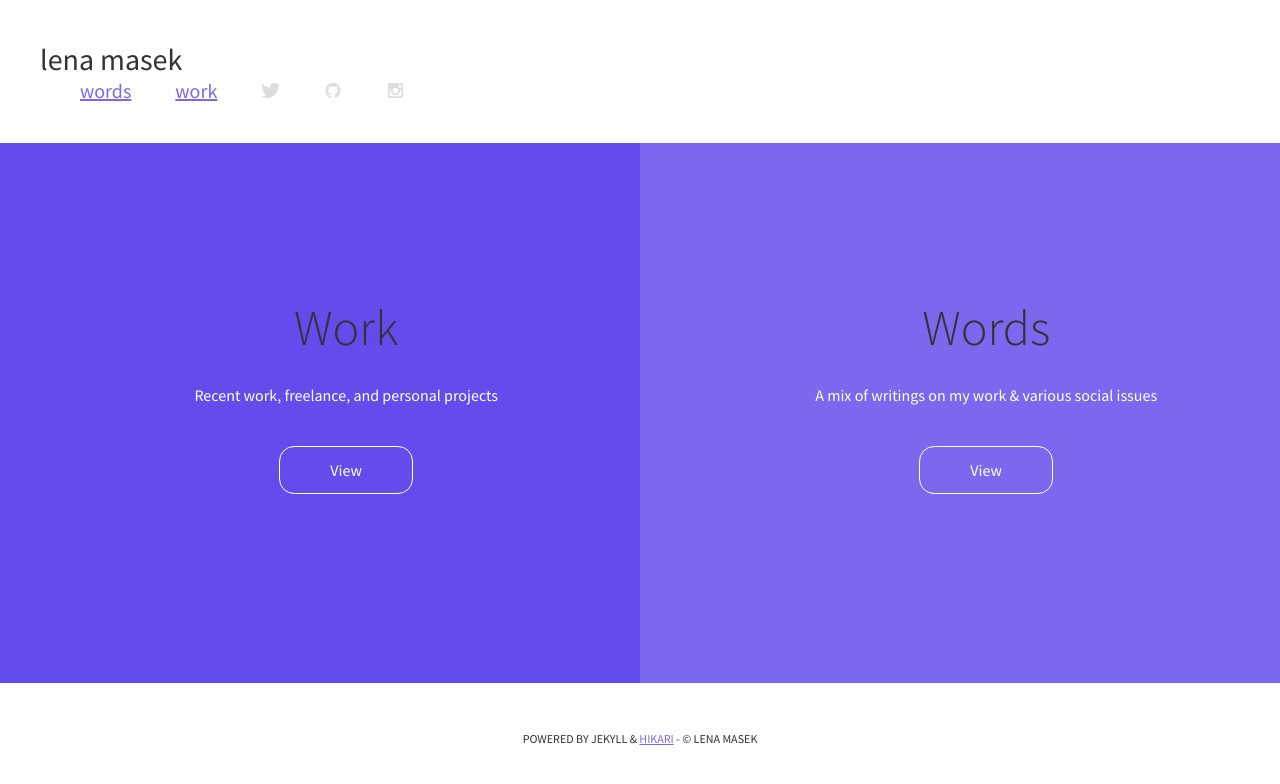
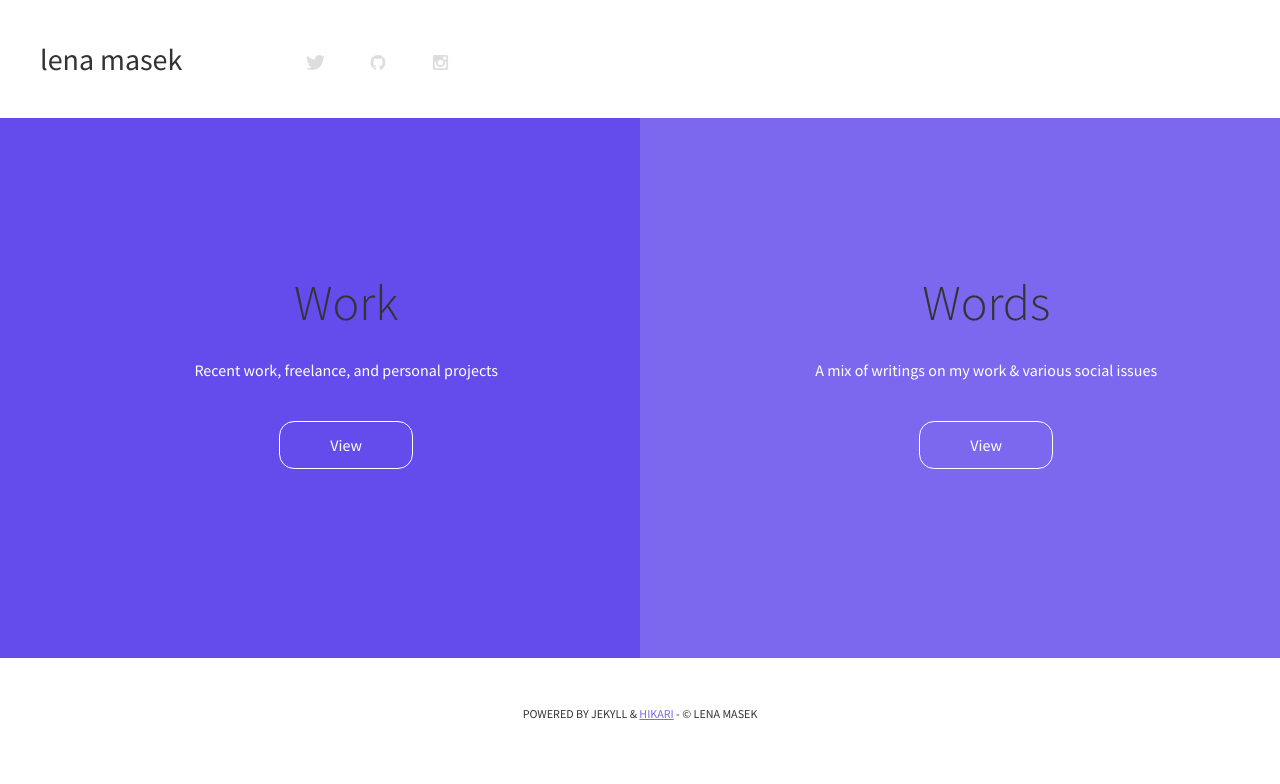
Before and after one commit to lenamasek/lenamasek.github.io, a Jekyll site: the page built from index.html, in a window 1280 px wide. Shown: the top 784 px of the page. Built offline with Jekyll 4.4.1, drawn with Linux system fonts in a browser that asks for light colours.

Commit message:
trying again

```diff
--- a/_layouts/default.html
+++ b/_layouts/default.html
@@ -72,22 +72,22 @@
         <div class="h-wrap">
           <h1 class="title"><a href="{{ site.baseurl | split:'/' | join:'/' | append:'/'  }}" title="Back to Homepage">{{ site.name }}</a></h1>
 
-         <nav>
           <ul class="icon-nav">
-            {% for link in site.navigation %}
-              {% assign current = nil %}
-              {% if page.url contains link.url %}
-                  {% assign current = 'current' %}
-              {% endif %}
-        <li class="element {% if forloop.first %}first{% endif %} {{ current }} {% if forloop.last %}last{% endif %}">
-            <a href="{{ link.url }}">{{ link.title }}</a>
-        </li>
+             {% for link in site.navigation %}
+      {% assign current = nil %}
+      {% if page.url == link.url or page.layout == link.layout %}
+        {% assign current = 'current' %}
+      {% endif %}
+
+      <li class="{% if forloop.first %}first{% endif %} {{ current }} {% if forloop.last %}last{% endif %}">
+        <a class="{{ current }}" href="{{ link.url }}">{{ link.text }}</a>
+      </li>
     {% endfor %}
             <li><a href="https://twitter.com/{{ site.twitter }}"><img src="/assets/icons/twitter.svg"></a></li>
             <li><a href="https://github.com/{{ site.github }}"><img src="/assets/icons/github.svg"></a></li>
             <li><a href="https://instagram.com/{{ site.instagram }}"><img src="/assets/icons/instagram.svg"></a></li>
           </ul>
-</nav>
+
            <!--  <a class="menu-icon" title="Open Bio"><span class="lines"></span></a> -->
 
 
```
